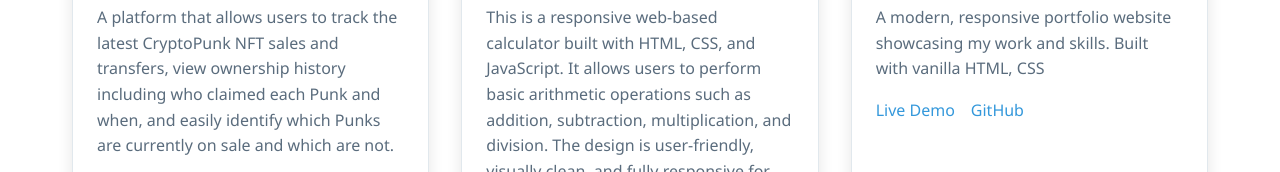
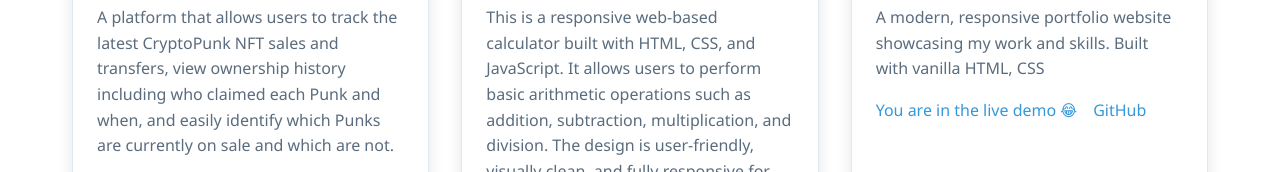
Before and after one commit to J-Njoroge/PLP_PortfolioHackathon1, a plain HTML site: page index.html in a window 1280 px wide. Shown: the part 3572-3744 px from the top of the page. Drawn offline with Linux system fonts and the light colour scheme.

Commit message:
Final update

```diff
--- a/index.html
+++ b/index.html
@@ -176,8 +176,8 @@
                         <h3 class="project-title">Portfolio Website</h3>
                         <p class="project-description">A modern, responsive portfolio website showcasing my work and skills. Built with vanilla HTML, CSS</p>
                         <div class="project-links">
-                            <a href="#" class="project-link">Live Demo</a>
-                            <a href="#" class="project-link">GitHub</a>
+                            <a href="#" class="project-link">You are in the live demo 😂</a>
+                            <a href="https://github.com/J-Njoroge/PLP_PortfolioHackathon1.git" class="project-link">GitHub</a>
                         </div>
                     </div>
                 </div>
```
